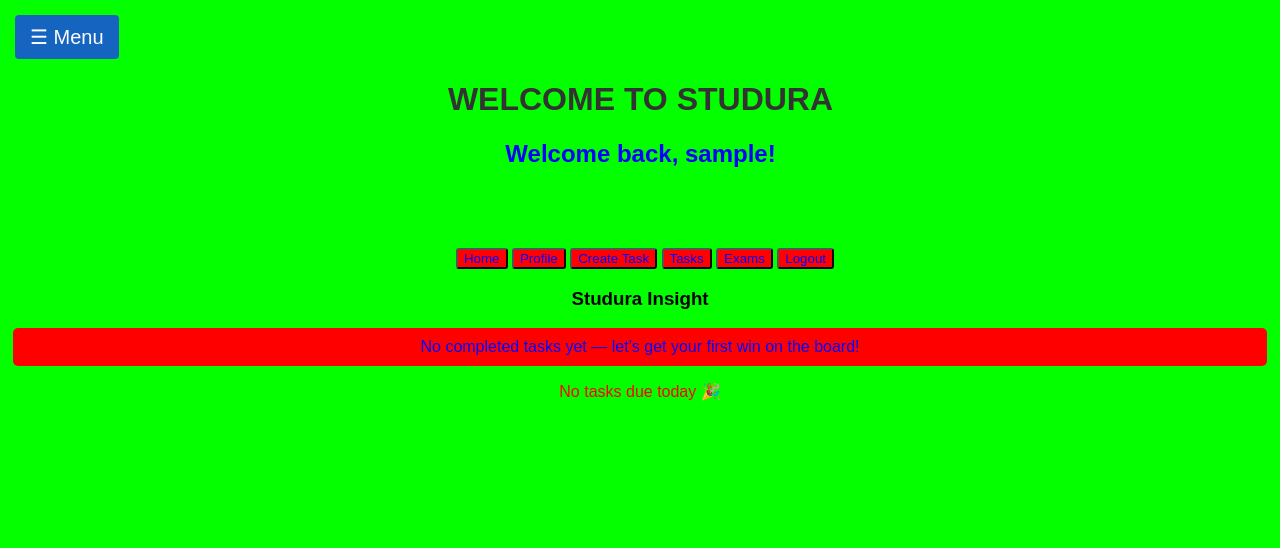
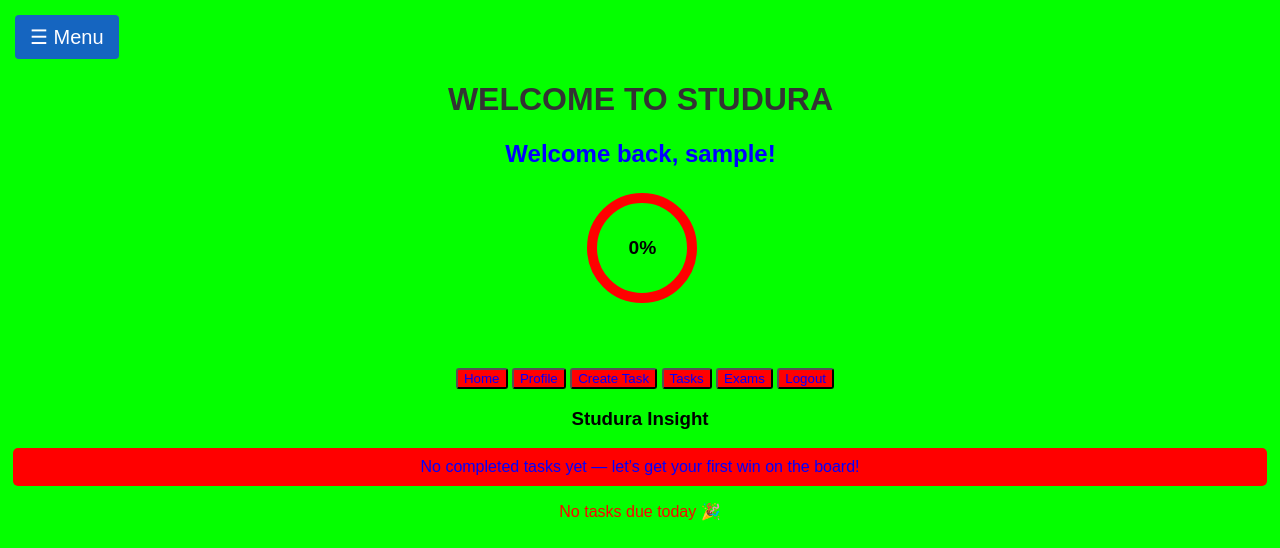
Before and after one commit to LarryNoData/Studura, a Flask app: page /home in a window 1280 px wide. Shown: the top 548 px of the page. Run offline with Flask 3, Linux system fonts and the light colour scheme; the visitor is signed in with stand-in values (Sample User, id 1); data that the repository does not hold is empty; some libraries are stand-ins or nearby versions.

Commit message:
added progress ring + some calendar view logic, as well as the ability to uncomplete tasks.

```diff
--- a/app.py
+++ b/app.py
@@ -95,15 +95,23 @@ def home():
     Task.completed_at == None
     ).all()
 
+    total_tasks = Task.query.filter_by(owner=current_user).count()
+    completed_tasks = Task.query.filter_by(owner=current_user).filter(Task.completed_at.isnot(None)).count()
+
+    completion_rate = (completed_tasks / total_tasks * 100) if total_tasks else 0
 
 
-    return render_template('home.html',insights=insights,tasks_due_today=tasks_due_today,overdue_tasks=overdue_tasks)
+    return render_template('home.html',insights=insights,tasks_due_today=tasks_due_today,overdue_tasks=overdue_tasks,completion_rate=completion_rate)
 
 @app.route('/home/tasks')
 @login_required
 def tasks():
     user_tasks = Task.query.filter_by(owner=current_user).all()
-    return render_template('tasks.html', tasks=user_tasks)
+    total_tasks = Task.query.filter_by(owner=current_user).count()
+    completed_tasks = Task.query.filter_by(owner=current_user).filter(Task.completed_at.isnot(None)).count()
+
+    completion_rate = (completed_tasks / total_tasks * 100) if total_tasks else 0
+    return render_template('tasks.html', tasks=user_tasks, completion_rate=completion_rate)
 
 @app.route('/home/tasks/create', methods=['GET', 'POST'])
 @login_required
@@ -444,6 +452,8 @@ def view_exam_from_calendar(exam_id):
 
 
 
+
+
 @app.route('/logout')
 @login_required
 def logout():
--- a/static/style.css
+++ b/static/style.css
@@ -271,3 +271,24 @@ nav {
 .sidebarbutton:hover {
   background-color: #2196f3;
 }
+
+.progress-ring {
+  position: relative;
+  margin-left: 45%;
+  width: 120px;
+  height: 120px;
+}
+.progress-ring__svg {
+  transform: rotate(-90deg);
+}
+.progress-ring__circle--value {
+  transition: stroke-dashoffset 0.6s ease;
+}
+.progress-ring__text {
+  position: absolute;
+  top: 50%;
+  left: 50%;
+  transform: translate(-50%, -50%);
+  font-weight: bold;
+  font-size: 1.2em;
+}
--- a/templates/home.html
+++ b/templates/home.html
@@ -13,6 +13,18 @@
         {% if current_user.is_authenticated %}
             <h2 style="margin-top: 10px;">Welcome back, {{ current_user.username }}!</h2>
         {% endif %}
+
+
+        <div class="progress-ring" style="--percent: {{ completion_rate | round(0) }};">
+            <svg class="progress-ring__svg" width="120" height="120">
+              <circle class="progress-ring__circle" stroke="red" stroke-width="10" fill="transparent" r="50" cx="60" cy="60"/>
+              <circle class="progress-ring__circle--value" stroke="darkgreen" stroke-width="10" fill="transparent" r="50" cx="60" cy="60"
+                style="stroke-dasharray: 314; stroke-dashoffset: {{ 314 - (completion_rate / 100 * 314) }}">
+              </circle>
+            </svg>
+            <div class="progress-ring__text">{{ completion_rate | round(0) }}%</div>
+        </div>
+
     </div>
         <nav>
             <a href="/home"><button>Home</button></a>
```
Also changed, not shown: templates/tasks.html (+10 -0 lines).
